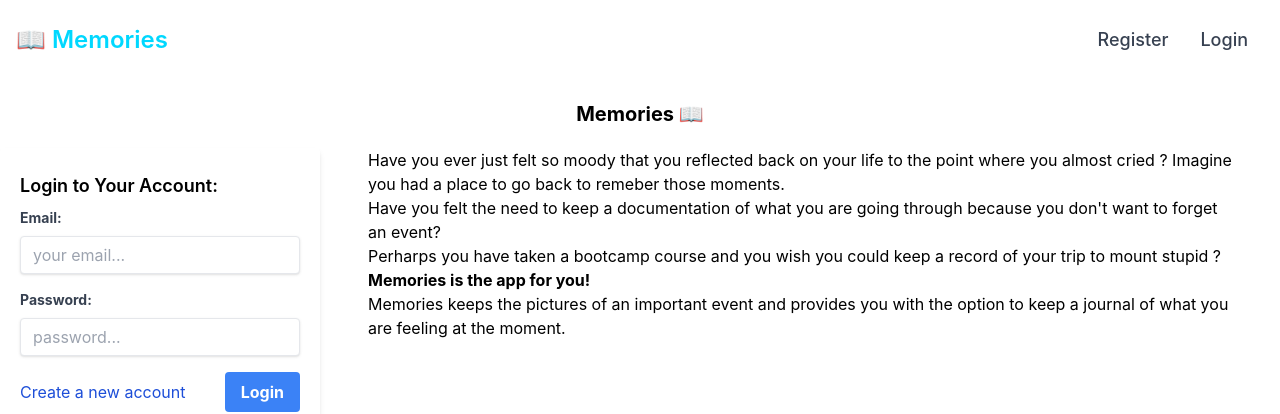
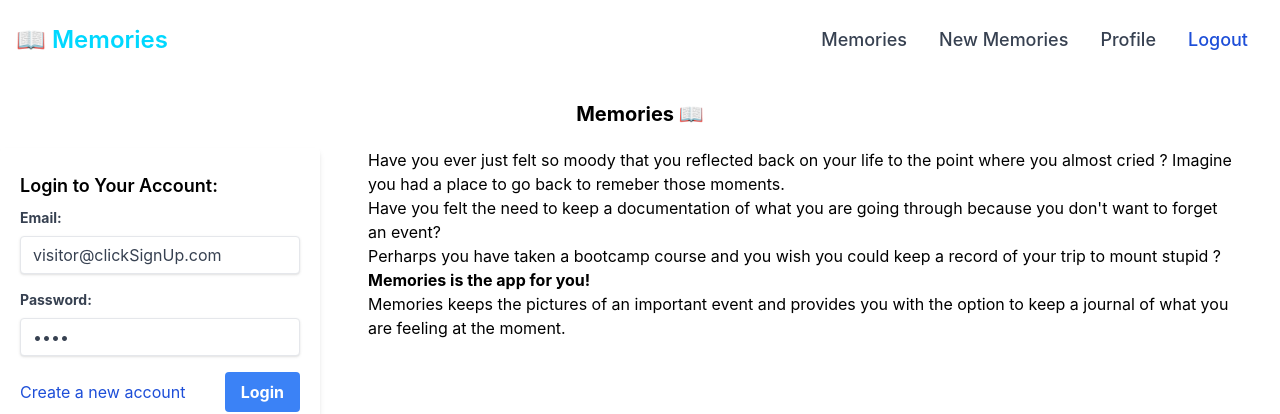
Before and after one commit to JamesOnwordi/memories_client, a React (Create React App) app: page / in a window 1280 px wide. Shown: the top 414 px of the page. Built offline with nearby package versions, Linux system fonts and the light colour scheme.

Commit message:
Updated for visitors benefit

```diff
--- a/src/components/Navbar.jsx
+++ b/src/components/Navbar.jsx
@@ -103,7 +103,7 @@ export default function Navbar({ currentUser, handleLogout }) {
 	return (
 		<nav>
 			{/* user always sees this section */}
-			{currentUser ? loggedIn : loggedOut}
+			{currentUser ? loggedIn : loggedIn}
 		</nav>
 	)
 }
--- a/src/components/pages/Login.jsx
+++ b/src/components/pages/Login.jsx
@@ -5,8 +5,8 @@ import { Navigate } from 'react-router-dom'
 
 export default function Login({ currentUser, setCurrentUser, welcomePage, setDisplayLogin }) {
 	// state for the controlled form
-	const [email, setEmail] = useState('')
-	const [password, setPassword] = useState('')
+	const [email, setEmail] = useState('visitor@clickSignUp.com')
+	const [password, setPassword] = useState('1234')
 	const [msg, setMsg] = useState('')
 
 	// submit event handler
--- a/src/components/pages/Register.jsx
+++ b/src/components/pages/Register.jsx
@@ -5,9 +5,9 @@ import { Navigate } from 'react-router-dom'
 
 export default function Register({ currentUser, setCurrentUser, setDisplayLogin, welcomePage }) {
 	// state for the controlled form
-	const [name, setName] = useState('')
-	const [email, setEmail] = useState('')
-	const [password, setPassword] = useState('')
+	const [name, setName] = useState('Visitor')
+	const [email, setEmail] = useState('visitor@clickSignUp.com')
+	const [password, setPassword] = useState('1234')
 	const [msg, setMsg] = useState('')
 
 	// submit event handler
```
